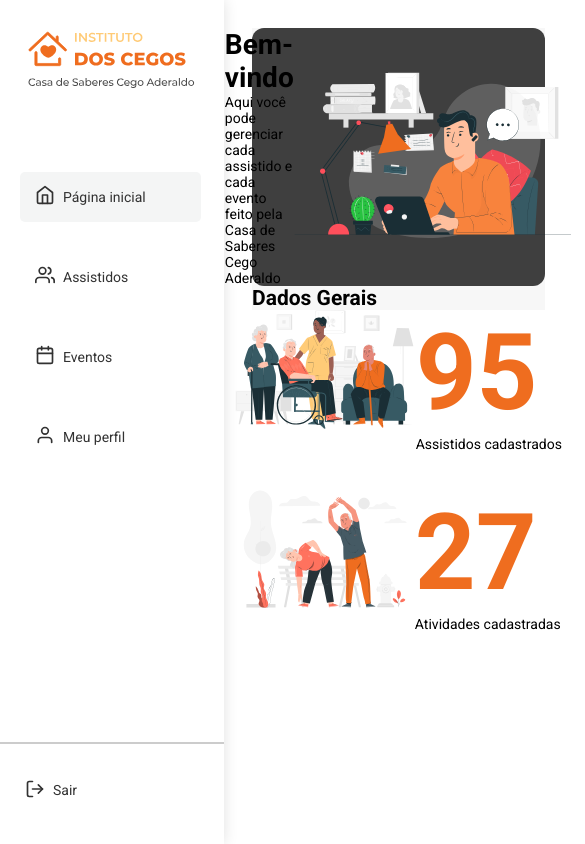
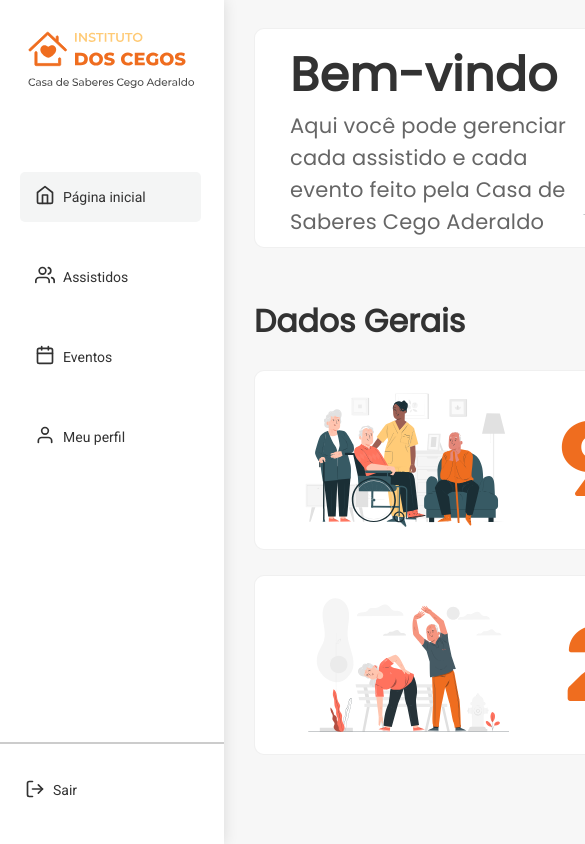
Before and after one commit to dev-inove/instituto-dos-cegos-front, a React (Create React App) app: page /home in a window 390 px wide. Shown: the top 844 px of the page, 585 px wide, since content can reach past the window. Built offline with nearby package versions, Linux system fonts and the light colour scheme.

Commit message:
Protótipo parcial de cards, melhora na responsividade e correções no layout das telas

```diff
--- a/public/index.html
+++ b/public/index.html
@@ -12,13 +12,24 @@
     <link rel="apple-touch-icon" href="%PUBLIC_URL%/logo192.png" />
 
     <link rel="manifest" href="%PUBLIC_URL%/manifest.json" />
-    <link rel="stylesheet" href="https://fonts.googleapis.com/css?family=Roboto:400,500,700&display=swap" />
+    <link
+      rel="stylesheet"
+      href="https://fonts.googleapis.com/css?family=Roboto:400,500,700&display=swap"
+    />
+    <!--- fonte dos contadores de atividades e assistidos-->
+    <style>
+      @import url('https://fonts.googleapis.com/css2?family=Rubik:wght@700&display=swap');
+    </style>
+
+    <!-- fonte usada para os textos da home-->
+    <style>
+      @import url('https://fonts.googleapis.com/css2?family=Poppins&display=swap');
+    </style>
 
     <title>Instituto dos cegos</title>
   </head>
   <body>
     <noscript>You need to enable JavaScript to run this app.</noscript>
     <div id="root"></div>
-
   </body>
 </html>
--- a/src/components/Layout/index.tsx
+++ b/src/components/Layout/index.tsx
@@ -9,14 +9,7 @@ function Layout(props: any) {
     <div>
       <div style={{ display: 'flex' }}>
         <Sidebar history={history} />
-        <div
-          style={{
-            marginLeft: '18rem',
-            backgroundColor: ' #ffffff',
-          }}
-        >
-          {children}
-        </div>
+        <div style={{ marginLeft: '16rem' }}>{children}</div>
       </div>
     </div>
   );
--- /dev/null
+++ b/src/pages/Home/Cards/HomeCards.tsx
@@ -0,0 +1,17 @@
+import React from 'react';
+
+import * as S from './styles';
+import WelcomeCard from './WelcomeCard';
+import Infocards from './InfoCards';
+
+function HomeCards() {
+  return (
+    <S.HomeCardsContainer>
+      <WelcomeCard />
+      <S.InfoHeaderText>Dados Gerais</S.InfoHeaderText>
+      <Infocards />
+    </S.HomeCardsContainer>
+  );
+}
+
+export default HomeCards;
--- /dev/null
+++ b/src/pages/Home/Cards/InfoCards.tsx
@@ -0,0 +1,43 @@
+import React, { useState } from 'react';
+
+import assistaintsLogo from '~/assets/images/assistants_logo.svg'; // Logo de Assistidos Cadastrados
+import activitiesLogo from '~/assets/images/activities_logo.svg'; // Logo de Atividades Cadastradas
+
+import * as S from './styles';
+
+function Infocards() {
+  const [assisteds, setAssisted] = useState(95);
+  const [activities, setActivities] = useState(27);
+  return (
+    <S.ContainerCardsInfo>
+      <S.InfoCard /* Card de Assistidos */>
+        <S.ContainerInfoCardImage /* Logo do Card Assistidos */>
+          <S.InforCardImage
+            src={assistaintsLogo}
+            alt='uma mulher fazendo companhia para idosos'
+          />
+        </S.ContainerInfoCardImage>
+        <S.ContainerInfoCardText /* Texto do Card Assistidos */>
+          <S.CounterStyle>{assisteds}</S.CounterStyle>
+          <S.InforCardText>Assistidos cadastrados</S.InforCardText>
+        </S.ContainerInfoCardText>
+      </S.InfoCard>
+      <S.InfoCard
+      /* Card de Atividades Cadastradas */
+      >
+        <S.ContainerInfoCardImage /* Logo do Card Atividades */>
+          <S.InforCardImage
+            src={activitiesLogo}
+            alt='dois idosos fazendo alongamentos'
+          />
+        </S.ContainerInfoCardImage>
+        <S.ContainerInfoCardText /* Texto do Card Atividades */>
+          <S.CounterStyle>{activities}</S.CounterStyle>
+          <S.InforCardText>Atividades cadastradas</S.InforCardText>
+        </S.ContainerInfoCardText>
+      </S.InfoCard>
+    </S.ContainerCardsInfo>
+  );
+}
+
+export default Infocards;
--- /dev/null
+++ b/src/pages/Home/Cards/WelcomeCard.tsx
@@ -0,0 +1,27 @@
+import React from 'react';
+
+import welcomeLogo from '~/assets/images/welcome_logo.svg';
+
+import * as S from './styles';
+
+function WelcomeCard() {
+  return (
+    <S.ContainerCardWelcome>
+      <S.ContainerCardWelcomeText /* Texto de Boas Vindas */>
+        <S.CardWelcomeHeaderText>Bem-vindo</S.CardWelcomeHeaderText>
+        <S.CardWelcomeText>
+          Aqui você pode gerenciar cada assistido e cada evento feito pela Casa
+          de Saberes Cego Aderaldo
+        </S.CardWelcomeText>
+      </S.ContainerCardWelcomeText>
+      <S.ContainerCardWelcomeImage /* Imagem de boas vindas */>
+        <S.CardWelcomeImage
+          src={welcomeLogo}
+          alt='Imagem de Boas vindas, nela há um homem utilizando seu notebook com um fone de ouvido sem fio no ouvido, e ele tammbém está em uma chamada com alguém'
+        />
+      </S.ContainerCardWelcomeImage>
+    </S.ContainerCardWelcome>
+  );
+}
+
+export default WelcomeCard;
--- /dev/null
+++ b/src/pages/Home/Cards/styles.ts
@@ -0,0 +1,147 @@
+import styled from 'styled-components';
+
+// container dos cards da tela home
+export const HomeCardsContainer = styled.div`
+  background-color: #f7f7f7;
+`;
+
+// --------- container do card Welcome ----------------------
+export const ContainerCardWelcome = styled.div`
+  display: flex;
+  border-radius: 10px;
+  border: 1px solid rgba(0, 0, 0, 0.06);
+  height: 220px;
+  background-color: #fff;
+  justify-content: space-between;
+  align-items: center;
+`;
+
+export const ContainerCardWelcomeText = styled.div`
+  display: flex;
+  width: 667px;
+  min-height: 145;
+  word-wrap: break-word;
+  flex-direction: column;
+  align-content: space-between;
+  align-self: center;
+  margin-left: 2.5rem;
+`;
+
+export const ContainerCardWelcomeImage = styled.div`
+  margin-right: 37px;
+`;
+
+export const CardWelcomeImage = styled.img`
+  max-height: 165.17px;
+  max-width: 276.67px;
+  height: 165.17px;
+  width: 276.67px;
+`;
+
+// texto de cabeçalho do card Welcome
+export const CardWelcomeHeaderText = styled.h1`
+  width: 276px;
+  font-family: 'Poppins';
+  font-style: normal;
+  font-weight: 600;
+  font-size: 47.25px;
+  line-height: 71px;
+
+  letter-spacing: 0.01em;
+
+  color: #323232;
+`;
+
+// texto de descrição do card Welcome
+export const CardWelcomeText = styled.p`
+  font-family: 'Poppins';
+  font-style: normal;
+  font-weight: 400;
+  font-size: 21px;
+  line-height: 32px;
+  letter-spacing: 0.01em;
+
+  color: #666666;
+`;
+
+export const InfoHeaderText = styled.h1`
+  margin-top: 50px;
+  font-family: 'Poppins';
+  font-style: normal;
+  font-weight: 600;
+  font-size: 31.5px;
+  line-height: 47px;
+
+  color: #323232;
+`;
+
+// --------- container dos cards de informações ----------------------
+export const ContainerCardsInfo = styled.div`
+  margin-top: 25px;
+  display: flex;
+  flex-direction: row;
+  justify-content: space-between;
+  align-items: center;
+  @media (max-width: 1315px) {
+    flex-direction: column;
+  }
+`;
+
+export const CounterStyle = styled.span`
+  font-family: 'Rubik', sans-serif;
+  font-style: normal;
+  font-weight: 700;
+  font-size: 106.32px;
+  line-height: 126px;
+  color: #ef6d1f;
+
+  margin-right: 15px;
+`;
+// --------- container do card de assistidos ----------------------
+export const InfoCard = styled.div`
+  display: flex;
+  border-radius: 10px;
+  border: 1px solid rgba(0, 0, 0, 0.06);
+  height: 180px;
+  width: 49%;
+  min-width: 484px;
+  min-height: 178px;
+  @media (max-width: 1315px) {
+    width: 100%;
+    margin-bottom: 25px;
+  }
+  background-color: #ffffff;
+
+  justify-content: space-evenly;
+  align-items: center;
+  margin-bottom: 50px;
+`;
+
+export const ContainerInfoCardImage = styled.div`
+  display: flex;
+  justify-content: center;
+`;
+
+export const ContainerInfoCardText = styled.div`
+  display: flex;
+  flex-direction: row;
+`;
+
+export const InforCardText = styled.p`
+  align-self: center;
+  font-family: 'Poppins';
+  font-style: normal;
+  font-weight: 400;
+  font-size: 21px;
+  line-height: 32px;
+
+  color: #666666;
+
+  width: 135px;
+  height: 64px;
+`;
+
+export const InforCardImage = styled.img`
+  width: 203px;
+  height: 135.33px;
+`;
--- a/src/pages/Home/index.tsx
+++ b/src/pages/Home/index.tsx
@@ -1,60 +1,12 @@
-import React, { useState } from 'react';
-
-import welcomeLogo from '~/assets/images/welcome_logo.svg';
-import assistaintsLogo from '~/assets/images/assistants_logo.svg'; // Logo de Assistidos Cadastrados
-import activitiesLogo from '~/assets/images/activities_logo.svg'; // Logo de Atividades Cadastradas
+import React from 'react';
 
 import * as S from './styles';
+import HomeCards from './Cards/HomeCards';
 
 function Home() {
-  const [assisteds, setAssisted] = useState(95);
-  const [activities, setActivities] = useState(27);
   return (
     <S.HomeContainer>
-      <S.ContainerCardWelcome>
-        <div /* Texto de Boas Vindas */>
-          <h1>Bem-vindo</h1>
-          <p>
-            Aqui você pode gerenciar cada assistido e cada evento feito pela
-            Casa de Saberes Cego Aderaldo
-          </p>
-        </div>
-        <div /* Imagem de boas vindas */>
-          <img
-            src={welcomeLogo}
-            alt='Imagem de Boas vindas, nela há um homem utilizando seu notebook com um fone de ouvido sem fio no ouvido, e ele tammbém está em uma chamada com alguém'
-          />
-        </div>
-      </S.ContainerCardWelcome>
-      <h2>Dados Gerais</h2>
-      <S.ContainerCardsInfo /* Cards dos dados gerais */>
-        <S.CardInfoAssisteds>
-          <div /* Logo do Card Assistidos */>
-            <img
-              src={assistaintsLogo}
-              alt='Imagem de Boas vindas, nela há um homem utilizando seu notebook com um fone de ouvido sem fio no ouvido, e ele tammbém está em uma chamada com alguém'
-            />
-          </div>
-          <div /* Texto do Card Assistidos */>
-            <S.CounterStyle>{assisteds}</S.CounterStyle>
-            <p>Assistidos cadastrados</p>
-          </div>
-        </S.CardInfoAssisteds>
-        <S.CardInfoActivities
-        /* Card de Atividades Cadastradas */
-        >
-          <div /* Logo do Card Atividades */>
-            <img
-              src={activitiesLogo}
-              alt='Imagem de Boas vindas, nela há um homem utilizando seu notebook com um fone de ouvido sem fio no ouvido, e ele tammbém está em uma chamada com alguém'
-            />
-          </div>
-          <div /* Texto do Card Atividades */>
-            <S.CounterStyle>{activities}</S.CounterStyle>
-            <p>Atividades cadastradas</p>
-          </div>
-        </S.CardInfoActivities>
-      </S.ContainerCardsInfo>
+      <HomeCards />
     </S.HomeContainer>
   );
 }
--- a/src/pages/Home/styles.ts
+++ b/src/pages/Home/styles.ts
@@ -1,63 +1,14 @@
 import styled from 'styled-components';
 
-export const ContainerCardWelcome = styled.div`
-  display: flex;
-  border-radius: 12px;
-  background-color: #3f3f3f;
-
-  justify-content: center;
-  align-items: center;
-`;
-
-export const CounterStyle = styled.span`
-  font-weight: 700;
-  font-size: 106.32px;
-  line-height: 126px;
-  color: #ef6d1f;
-`;
-
-export const CardInfoAssisteds = styled.div`
-  display: flex;
-  justify-content: center;
-  width: 599px;
-  height: 180px;
-  border-radius: 12px;
-  background-color: #ffffff;
-`;
-
-export const CardInfoActivities = styled.div`
-  display: flex;
-  justify-content: center;
-  flex-direction: row;
-  width: 599px;
-  height: 180px;
-  min-width: 35vw;
-  border-radius: 12px;
-  background-color: #ffffff;
-`;
-
-export const ContainerCardsInfo = styled.div`
-  display: flex;
-  flex-direction: row;
-
-  justify-content: center;
-  align-items: center;
-  background-color: #3f3f3f;
-  @media (max-width: 950px) {
-    flex-direction: column;
+// container da página
+export const HomeContainer = styled.div`
+  background-color: #f7f7f7;
+  height: 100vh;
+  width: calc(100vw - 16rem);
+  padding: 28px 50px 3rem 30px;
+  @media (max-width: 946px) {
+    width: calc(947px - 16rem);
   }
 `;
 
-export const HomeContainer = styled.div`
-  display: flex;
-  flex-direction: column;
-  max-width: 75vw;
-  min-width: 70vw;
-  min-heigth: 100vh;
-  background-color: #f7f7f7;
-  margin-top: 2rem;
-  margin-right: 4rem;
-  @media (min-width: 1598px) {
-    max-width: 100vw;
-  }
-`;
+export default HomeContainer;
```
